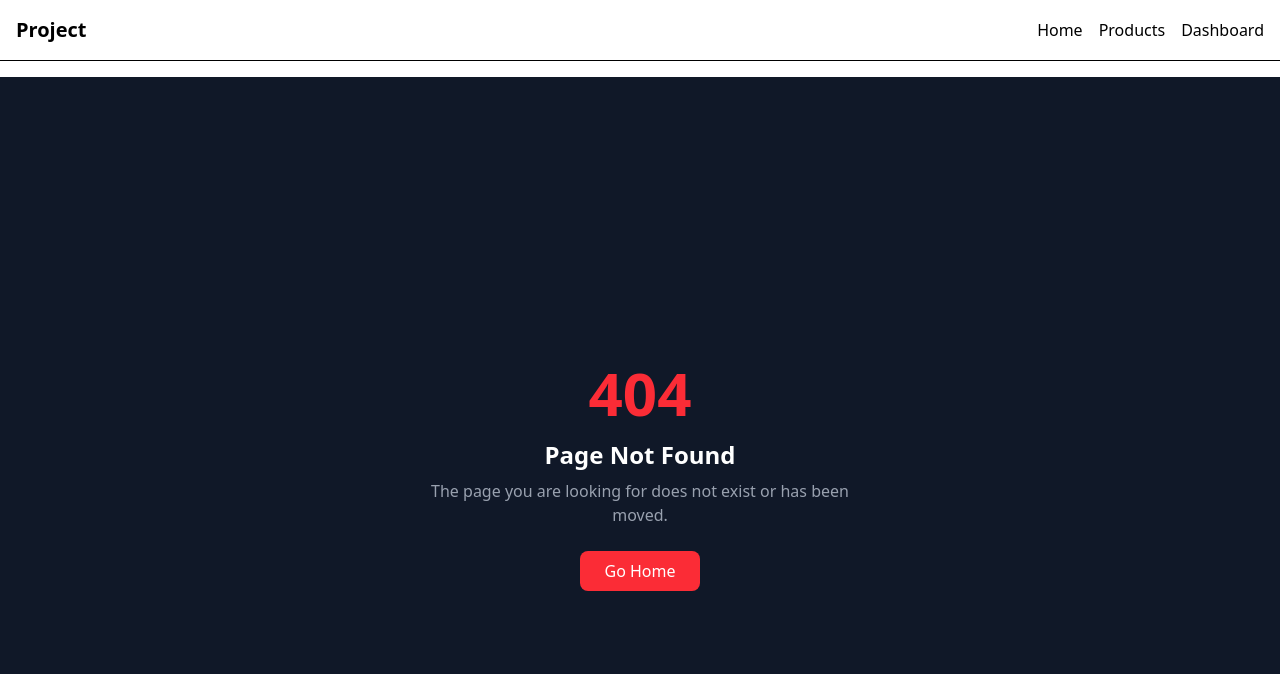
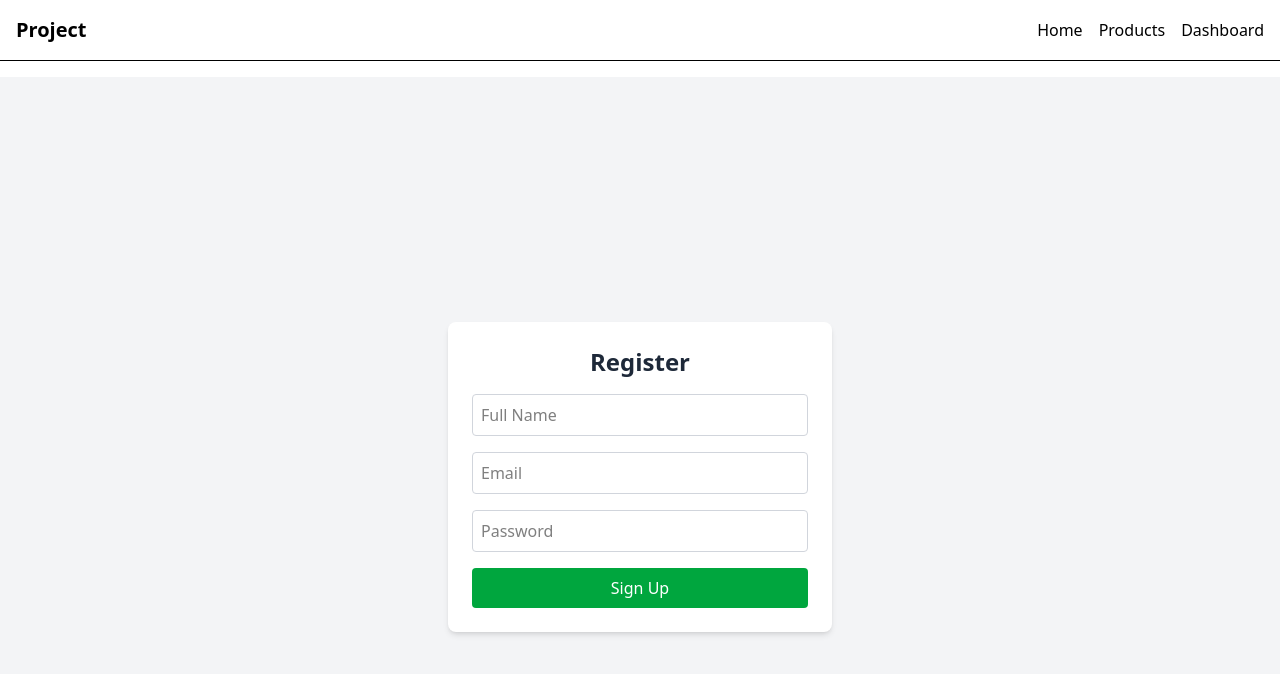
Before and after one commit to iamharshtambe/next-rampup, a Next.js app in the folder 02-routing/: page /register in a window 1280 px wide. Before the commit this address had no page. Shown: the top 674 px of the page. Built offline with nearby package versions, Linux system fonts and the light colour scheme.

Commit message:
add auth as route group

```diff
--- /dev/null
+++ b/02-routing/src/app/(auth)/login/page.tsx
@@ -0,0 +1,29 @@
+export default function Login() {
+  return (
+    <div className="flex min-h-screen items-center justify-center bg-gray-100">
+      <div className="w-full max-w-sm rounded-lg bg-white p-6 shadow-md">
+        <h1 className="mb-4 text-center text-2xl font-bold text-gray-800">
+          Login
+        </h1>
+        <form className="space-y-4">
+          <input
+            type="email"
+            placeholder="Email"
+            className="w-full rounded border border-gray-300 p-2 focus:border-blue-500 focus:outline-none"
+          />
+          <input
+            type="password"
+            placeholder="Password"
+            className="w-full rounded border border-gray-300 p-2 focus:border-blue-500 focus:outline-none"
+          />
+          <button
+            type="submit"
+            className="w-full rounded bg-blue-600 px-4 py-2 text-white hover:bg-blue-700"
+          >
+            Sign In
+          </button>
+        </form>
+      </div>
+    </div>
+  );
+}
--- /dev/null
+++ b/02-routing/src/app/(auth)/register/page.tsx
@@ -0,0 +1,34 @@
+export default function Register() {
+  return (
+    <div className="flex min-h-screen items-center justify-center bg-gray-100">
+      <div className="w-full max-w-sm rounded-lg bg-white p-6 shadow-md">
+        <h1 className="mb-4 text-center text-2xl font-bold text-gray-800">
+          Register
+        </h1>
+        <form className="space-y-4">
+          <input
+            type="text"
+            placeholder="Full Name"
+            className="w-full rounded border border-gray-300 p-2 focus:border-blue-500 focus:outline-none"
+          />
+          <input
+            type="email"
+            placeholder="Email"
+            className="w-full rounded border border-gray-300 p-2 focus:border-blue-500 focus:outline-none"
+          />
+          <input
+            type="password"
+            placeholder="Password"
+            className="w-full rounded border border-gray-300 p-2 focus:border-blue-500 focus:outline-none"
+          />
+          <button
+            type="submit"
+            className="w-full rounded bg-green-600 px-4 py-2 text-white hover:bg-green-700"
+          >
+            Sign Up
+          </button>
+        </form>
+      </div>
+    </div>
+  );
+}
```
